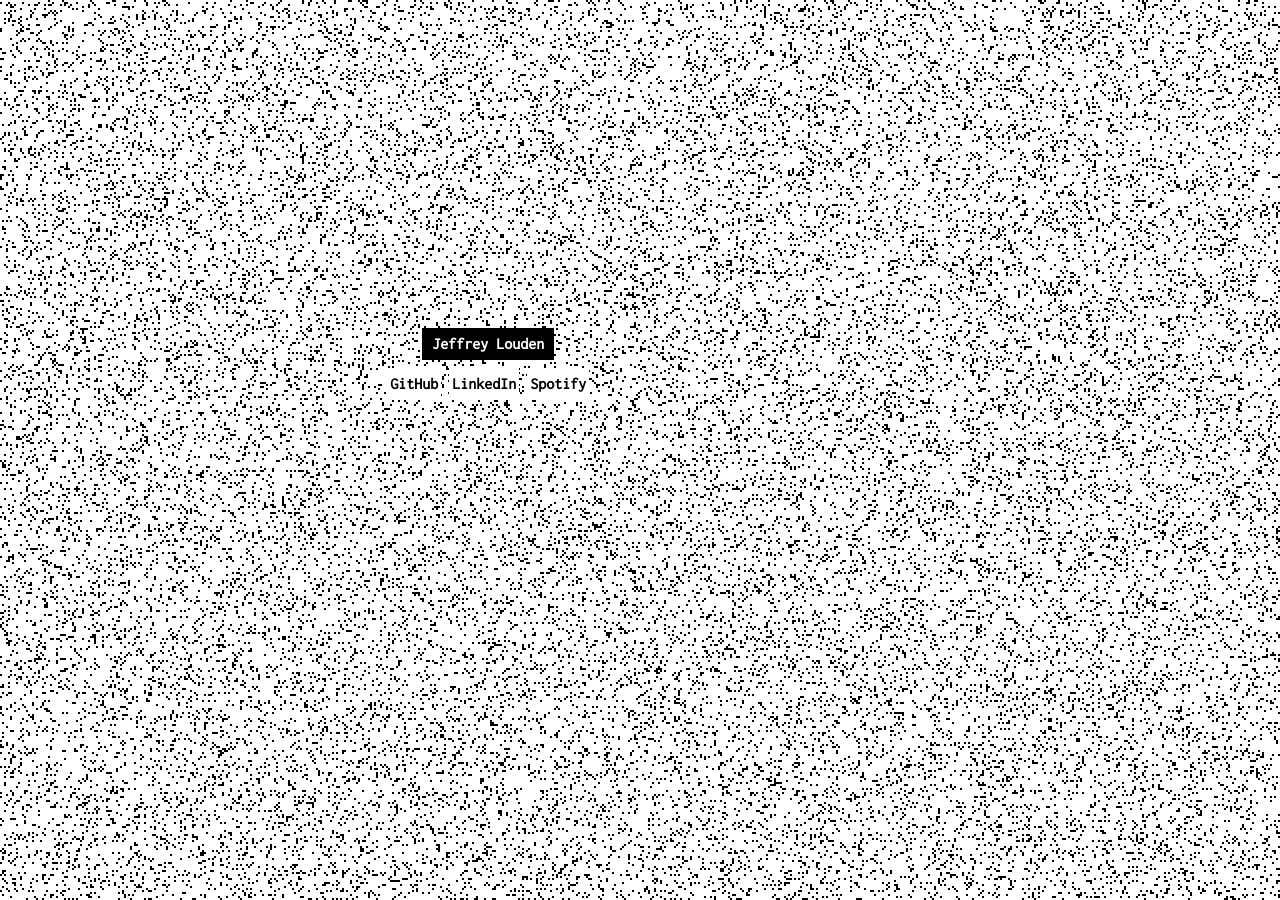
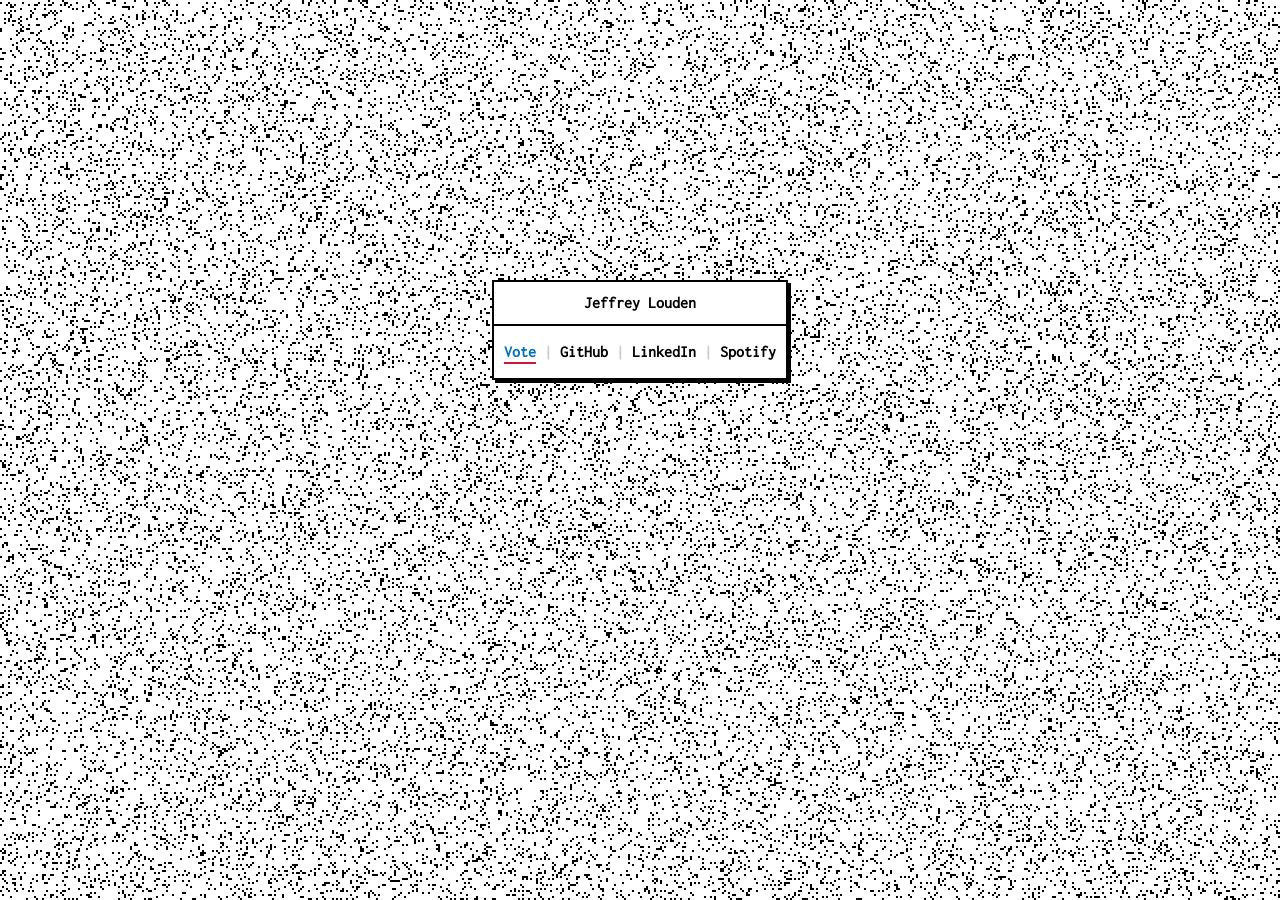
Before and after one commit to jeffreylouden/jeffreylouden.github.com, a Jekyll site: the page built from index.html, in a window 1280 px wide. Built offline with Jekyll 4.4.1, drawn with Linux system fonts in a browser that asks for light colours.

Commit message:
Do it live

```diff
--- a/_includes/social.html
+++ b/_includes/social.html
@@ -1,7 +1,15 @@
 <ul id="social" role="menu">
-	{% for link in site.data.social %}
-	<li role="menuitem">
-		<a href="{{link.url}}" title="{{link.alt_text}}">{{link.display_domain}}</a>
-	</li>
-	{% endfor %}
+  <li role="menuitem">
+    <a
+      href="https://www.vote.org/"
+      title="Register to Vote in 2020"
+      class="vote"
+      >Vote</a
+    >
+  </li>
+  {% for link in site.data.social %}
+  <li role="menuitem">
+    <a href="{{link.url}}" title="{{link.alt_text}}">{{link.display_domain}}</a>
+  </li>
+  {% endfor %}
 </ul>
--- a/css/style.css
+++ b/css/style.css
@@ -149,20 +149,18 @@ body {
     padding: 30px 4% 4%;
     font-size: 62.5%;
     font-family: 'Inconsolata', monospace;
-    font-weight: 900;
+    font-weight: 600;
     -webkit-text-size-adjust: 100%;
     -webkit-font-smoothing: antialiased;
     background-color: white;
     color: #000;
     width: 100%;
     box-sizing: border-box;
-    -webkit-animation: fade-in 1s;
-    animation: fade-in 1s;
     text-align: center;
 }
 
 body a {
-    color: #fff;
+    color: #000;
     text-decoration: none;
 }
 
@@ -178,29 +176,29 @@ footer {
     box-sizing: border-box;
 }
 
-h1,
-#social a {
-    display: inline-block;
+h1 {
+    border-bottom: 2px solid #000;
+    color: #000;
+    display: block;
+    padding: 5px;
 }
 
-h1 {
-    background: #000;
-    color: #fff;
-    padding: 0 10px;
-}
-
-#social a {
-    background: #fff;
+#social {
+    border-radius: 3px;
     color: #000;
-    padding: 0 3px;
+    display: inline-block;
+    padding: 10px;
 }
 
 #main {
+    box-shadow: 3px 3px 0 #000;
+    display: inline-block;
+    background: #fff;
+    border: 2px solid #000;
+    /* border-radius: 4px; */
     font-size: 1rem;
     line-height: 2rem;
     opacity: 0;
-    padding: 20px;
-    width: 300px;
 }
 
 header,
@@ -211,26 +209,36 @@ header,
 }
 
 #lines {
+    bottom: 0;
+    left: 0;
     position: fixed;
+    right: 0;
+    top: 0;
+    width: 100%;
     z-index: 0;
-    top: 0;
-    left: 0;
-    right: 0;
-    bottom: 0;
-    width: 100%;
-}
-
-#social {
-    margin: 8px 0 0;
 }
 
 #social li {
     display: inline-block;
-    margin-bottom: 7px;
 }
 
-footer {
-    font-family: 'Inconsolata', sans-serif;
-    font-size: 0.6rem;
-    line-height: 1rem;
+#social li::before {
+    color: #ccc;
+    content: '|';
+    left: 0;
+    position: relative;
 }
+
+#social li:first-child::before {
+    content: '';
+}
+
+.vote {
+    color: #0071bc;
+    padding-bottom: 2px;
+    border-bottom: 2px solid #d0163e;
+}
+
+.vote:hover {
+    color: #205493;
+}
--- a/js/core.js
+++ b/js/core.js
@@ -1,30 +1,32 @@
-(function( win, doc ) {
+(function (win, doc) {
   "use strict";
 
-    let canvas = document.getElementById('lines');
+  let canvas = document.getElementById("lines");
 
   function getRandomInt(min, max) {
     return Math.floor(Math.random() * (max - min + 1)) + min;
   }
 
   function createNoise() {
-        if (!canvas) { return; }
+    if (!canvas) {
+      return;
+    }
 
     let winHeight = window.innerHeight;
     let winWidth = window.innerWidth;
-        let context = canvas.getContext('2d');
+    let context = canvas.getContext("2d");
 
-        canvas.height = winHeight * 2;
-        canvas.width = winWidth * 2;
+    canvas.height = winHeight;
+    canvas.width = winWidth;
 
-        context.clearRect(0, 0, canvas.width, winHeight );
+    context.clearRect(0, 0, canvas.width, winHeight);
 
-        canvas.style.height = winHeight+ 'px';
-        canvas.style.width = winWidth + 'px';
+    canvas.style.height = winHeight + "px";
+    canvas.style.width = winWidth + "px";
 
-        context.scale(4,4);
+    context.scale(2, 2);
 
-        for ( let e = 0, len = winHeight; e < len; e++ ) {
+    for (let e = 0, len = winHeight; e < len; e++) {
       for (let f = 0, len = winWidth; f < len; f++) {
         let randomColor = getRandomInt(0, 1);
 
@@ -35,20 +37,18 @@
       }
     }
 
-        const main = document.getElementById('main');
-        main.style.top = `${getRandomInt(0, (winHeight / 2))}px`;
-        main.style.left = `${getRandomInt(0, (winWidth / 2))}px`;
-        main.style.opacity = '1';
+    if (winWidth > 400) {
+      const main = document.getElementById("main");
+      main.style.top = `${winHeight / 2 - 200}px`;
+      main.style.opacity = "1";
+    }
   }
 
-    window.addEventListener("resize", function() {
+  window.addEventListener("resize", function () {
     createNoise();
   });
 
-    window.onload = function() {
+  window.onload = function () {
     createNoise();
-
-
   };
-
 })(window, document);
```
Also changed, not shown: 1 other file. Lines whose indentation alone changed are shown as unchanged.
